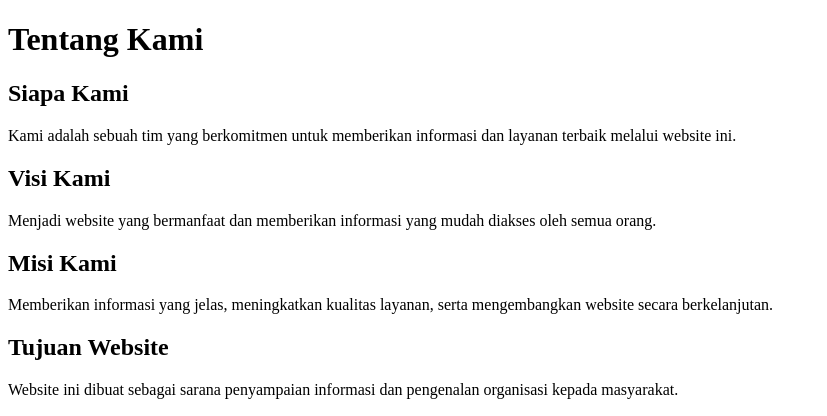
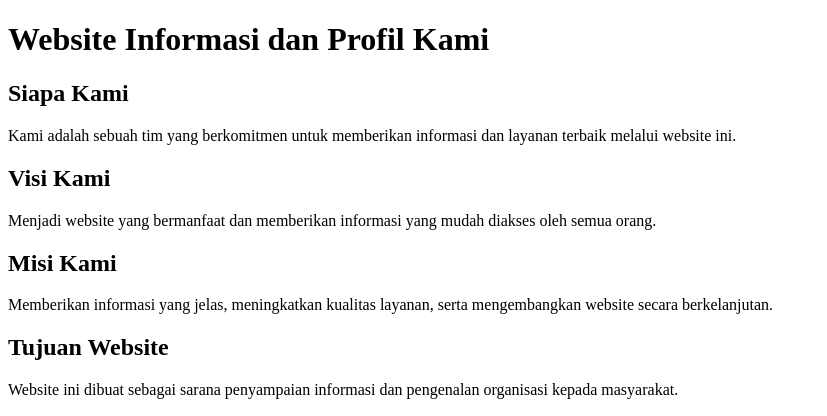
Before and after one commit to Yudistira204/PraktikumVcs, a plain HTML site: page about_us.html in a window 1280 px wide. Shown: the top 416 px of the page, without its empty margins (0-827 px from the left). Drawn offline with Linux system fonts and the light colour scheme.

Commit message:
Update header title in about_us.html

```diff
--- a/about_us.html
+++ b/about_us.html
@@ -11,7 +11,7 @@
 <body>
 
     <header>
-        <h1>Tentang Kami</h1>
+       <h1>Website Informasi dan Profil Kami</h1>
     </header>
 
     <main>
```
